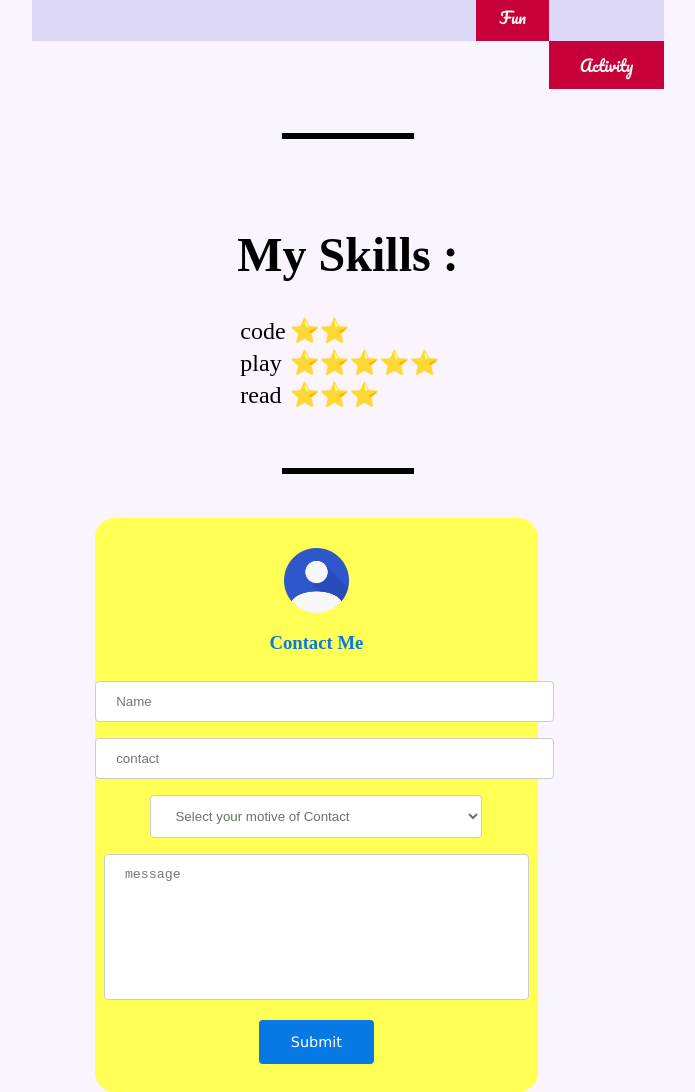
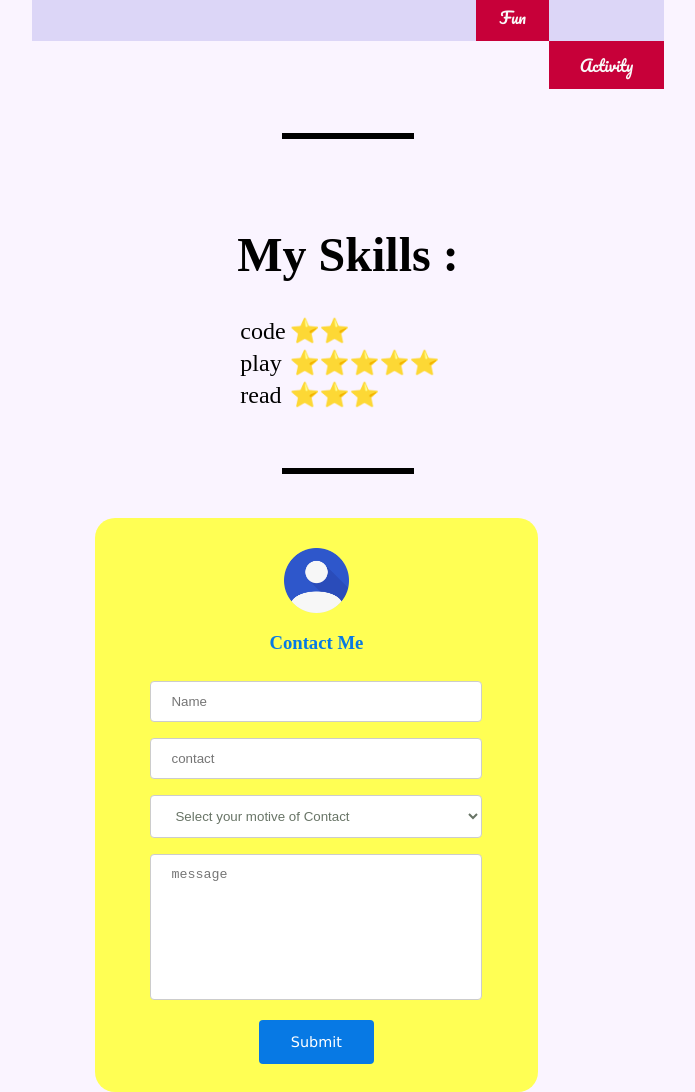
Before and after one commit to shubhamispandey/firstdesign, a plain HTML site: page index.html in a window 1280 px wide. Shown: the part 573-1665 px from the top of the page, without its empty margins (292-987 px from the left). Drawn offline with Linux system fonts and the light colour scheme.

Commit message:
Update index.html

```diff
--- a/index.html
+++ b/index.html
@@ -2,6 +2,7 @@
 <html lang="en" dir="ltr">
   <head>
     <meta charset="utf-8">
+	  <meta name="viewport" content="width=device-width;initial-scale=1.0;">
     <title></title>
   </head>
   <link href="https://fonts.googleapis.com/css2?family=Pacifico&display=swap" rel="stylesheet">
@@ -27,6 +28,7 @@
   border-radius: 4px;
   box-sizing: border-box;
   background-color:#ffffff;
+	    width:75%;
 }
 input[type=submit] {
   width: 26%;
```
